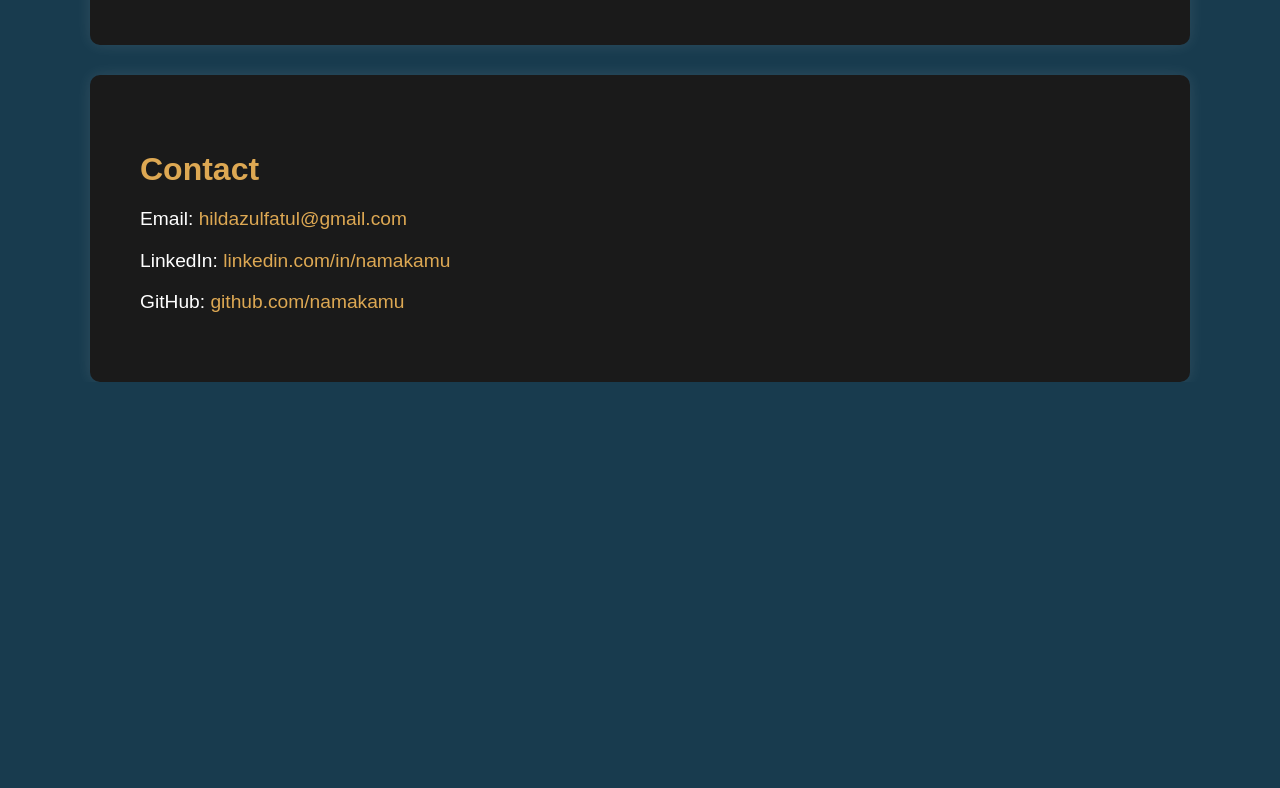
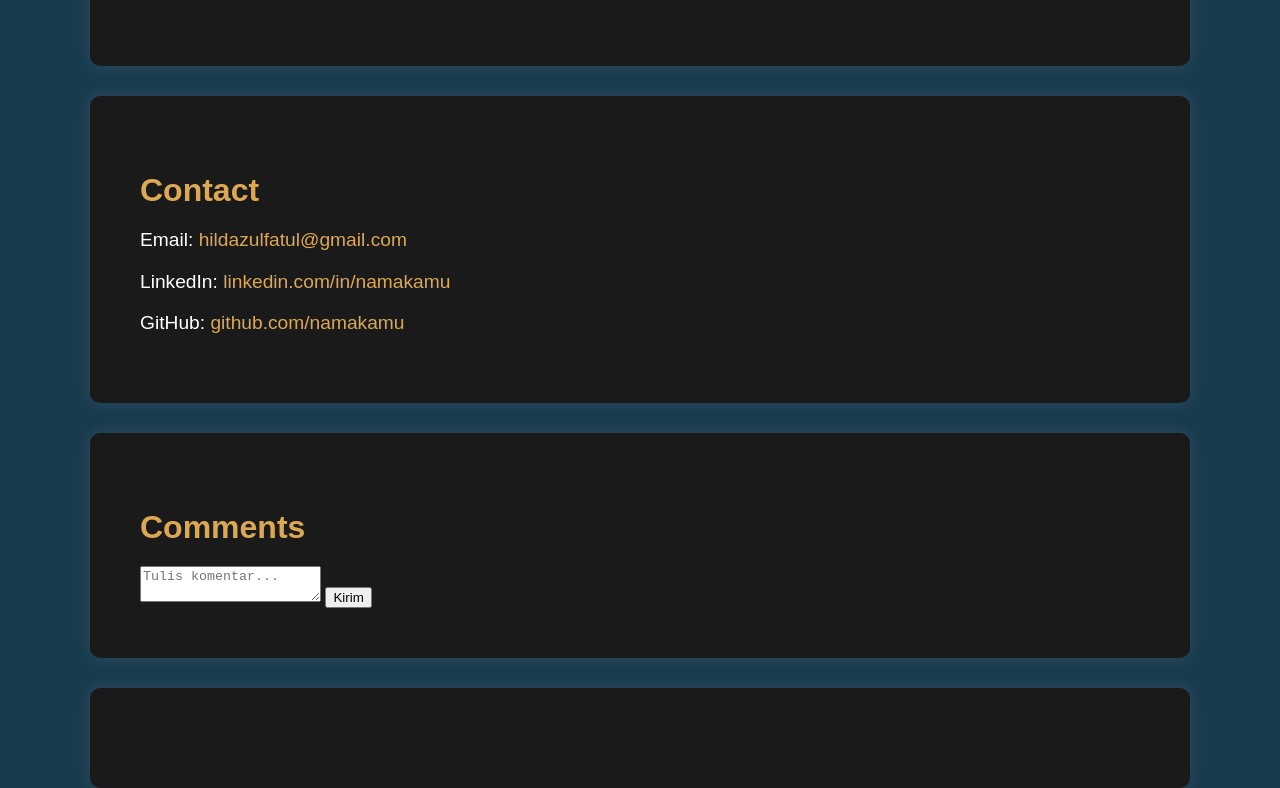
Before and after one commit to hild4aa/WebPorto, a plain HTML site: page index.html in a window 1280 px wide. Shown: the part 1637-2425 px from the top of the page. Before the commit the page ends 2019 px from the top, so only its background shows below. Drawn offline with Linux system fonts and the light colour scheme.

Commit message:
Update index.html

```diff
--- a/index.html
+++ b/index.html
@@ -72,5 +72,21 @@
         <p>LinkedIn: <a href="https://linkedin.com/in/namakamu">linkedin.com/in/namakamu</a></p>
         <p>GitHub: <a href="https://github.com/namakamu">github.com/namakamu</a></p>
     </section>
+
+    <section class="dark-section">
+        <h2>Comments</h2>
+        <form id="commentForm">
+            <textarea id="commentInput" placeholder="Tulis komentar..." required></textarea>
+            <button type="submit">Kirim</button>
+        </form>
+        <div id="commentList"></div>
+    </section>
+
+    <section>
+    </section>
+
+
+    <script src="script.js"></script>
+
 </body>
 </html>
```
